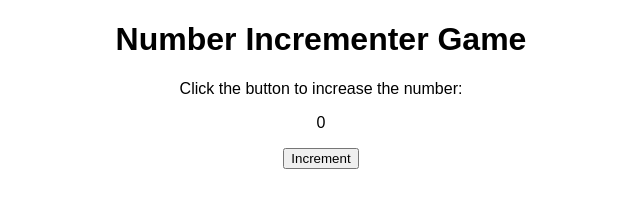
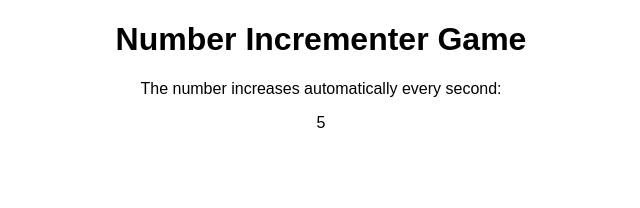
Before and after one commit to Callian42/Numbergoup, a plain HTML site: page index.html in a window 1280 px wide. Shown: the whole page, without its empty margins (319-959 px from the left). Drawn offline with Linux system fonts and the light colour scheme.

Commit message:
Update index.html

```diff
--- a/index.html
+++ b/index.html
@@ -13,9 +13,8 @@
 </head>
 <body>
   <h1>Number Incrementer Game</h1>
-  <p>Click the button to increase the number:</p>
+  <p>The number increases automatically every second:</p>
   <p id="number">0</p>
-  <button onclick="incrementNumber()">Increment</button>
 
   <script>
     var number = 0;
@@ -24,6 +23,8 @@
       number++;
       document.getElementById('number').innerText = number;
     }
+
+    setInterval(incrementNumber, 1000); // Increment the number every 1000 milliseconds (1 second)
   </script>
 </body>
 </html>
```
